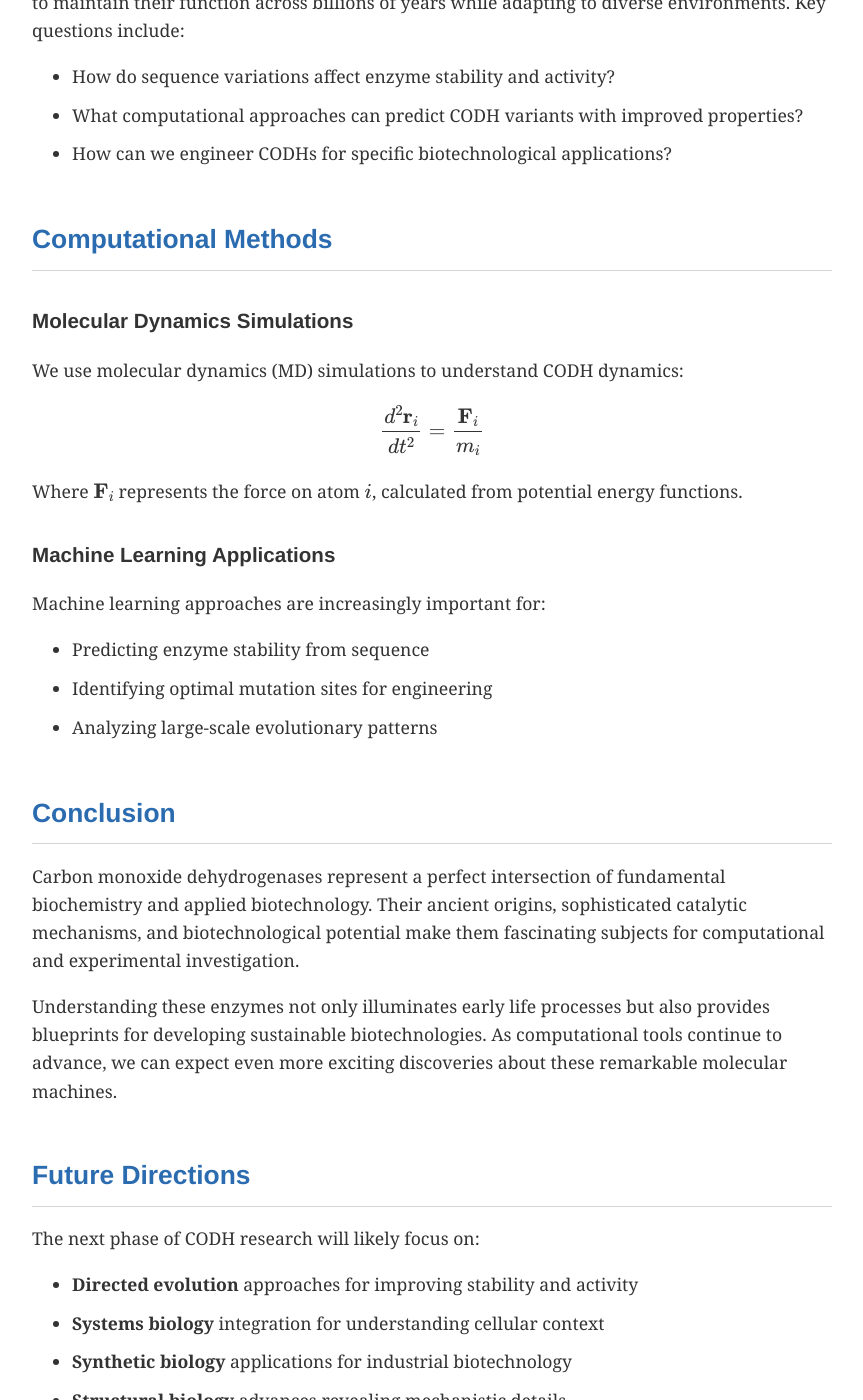
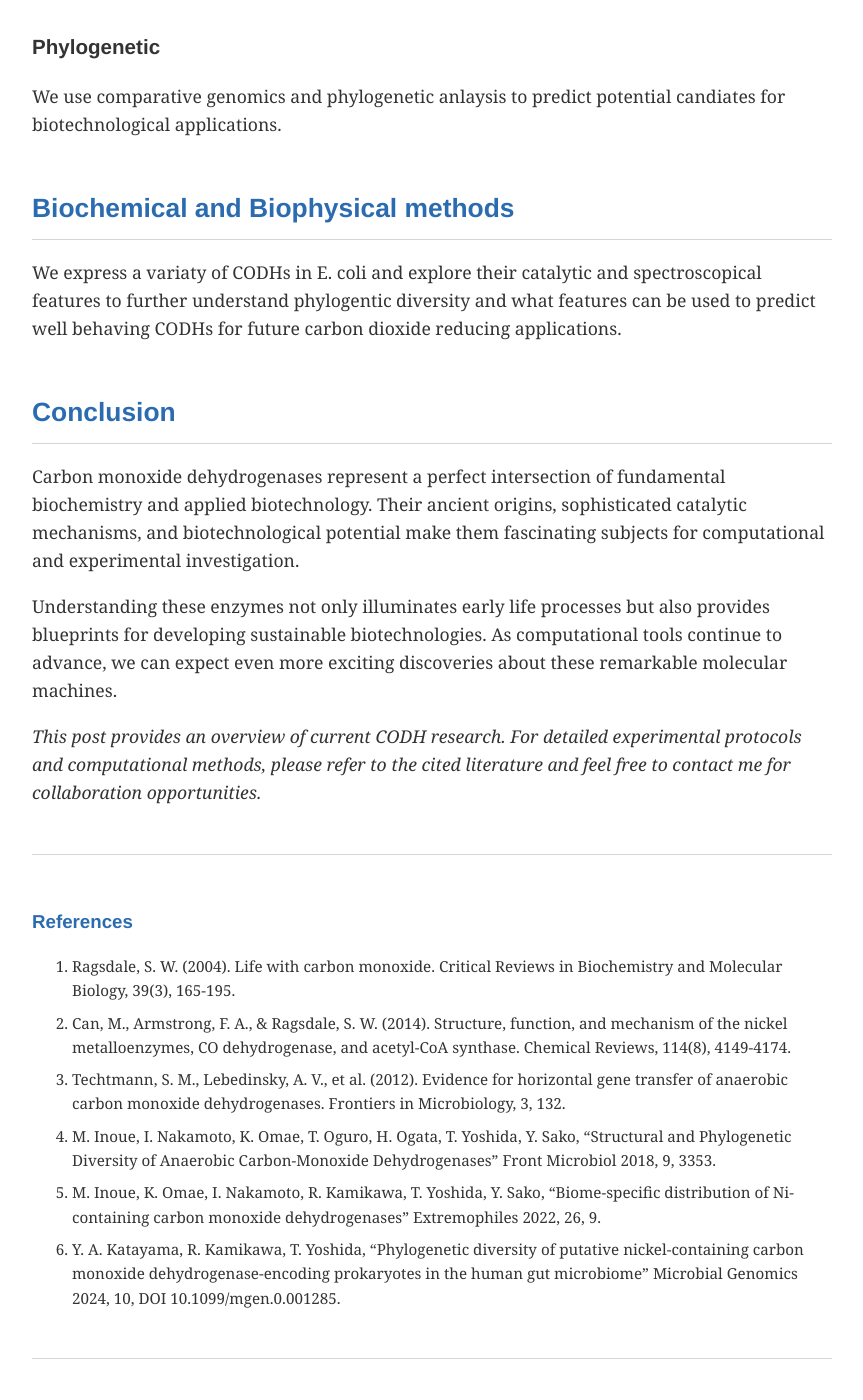
Before and after one commit to boehmax/boehmax.github.io, a Jekyll site: the page built from _posts/2025-08-26-carbon-monoxide-dehydrogenases-overview.md, in a window 1280 px wide and 1400 px high, scrolled down 3924 px. Shown: the whole window, without its empty margins (208-1071 px from the left). Built offline with Jekyll 4.4.1, drawn with Linux system fonts in a browser that asks for light colours; nearby versions of some CDN libraries; some of the changed text lies outside the part shown.

Commit message:
Revise CODH overview with new references and examples

````diff
--- a/_posts/2024-01-20-carbon-monoxide-dehydrogenases-overview.md
+++ b/_posts/2025-08-26-carbon-monoxide-dehydrogenases-overview.md
@@ -11,6 +11,9 @@
   - "Ragsdale, S. W. (2004). Life with carbon monoxide. Critical Reviews in Biochemistry and Molecular Biology, 39(3), 165-195."
   - "Can, M., Armstrong, F. A., & Ragsdale, S. W. (2014). Structure, function, and mechanism of the nickel metalloenzymes, CO dehydrogenase, and acetyl-CoA synthase. Chemical Reviews, 114(8), 4149-4174."
   - "Techtmann, S. M., Lebedinsky, A. V., et al. (2012). Evidence for horizontal gene transfer of anaerobic carbon monoxide dehydrogenases. Frontiers in Microbiology, 3, 132."
+  - "M. Inoue, I. Nakamoto, K. Omae, T. Oguro, H. Ogata, T. Yoshida, Y. Sako, “Structural and Phylogenetic Diversity of Anaerobic Carbon-Monoxide Dehydrogenases” Front Microbiol 2018, 9, 3353."
+  - "M. Inoue, K. Omae, I. Nakamoto, R. Kamikawa, T. Yoshida, Y. Sako, “Biome-specific distribution of Ni-containing carbon monoxide dehydrogenases” Extremophiles 2022, 26, 9."
+  - "Y. A. Katayama, R. Kamikawa, T. Yoshida, “Phylogenetic diversity of putative nickel-containing carbon monoxide dehydrogenase-encoding prokaryotes in the human gut microbiome” Microbial Genomics 2024, 10, DOI 10.1099/mgen.0.001285."
 data_availability: "Protein structures referenced in this post are available from the Protein Data Bank (PDB). Sequence data can be accessed through NCBI GenBank."
 ---
 
@@ -40,14 +43,17 @@
 | Bacteria | *Carboxydothermus hydrogenoformans* | Thermophilic |
 | Bacteria | *Moorella thermoacetica* | Acetogenic |
 
+Just to name a few!
+
 ## Structural Features
 
 ### Active Site Architecture
 
 The CODH active site contains a unique nickel-iron-sulfur cluster (NiFe₄S₄) known as the C-cluster. This sophisticated metallocenter enables the enzyme's remarkable catalytic efficiency:
 
+#### Such kinetics can be well analysed using python!
+
 ```python
-# Example: Calculating enzyme kinetics parameters
 import numpy as np
 import matplotlib.pyplot as plt
 
@@ -70,27 +76,11 @@
 plt.grid(True, alpha=0.3)
 plt.show()
 ```
+This blog will contain handy programing tips that will improve the life of Biochemists with R and Python!
 
 ### Computational Analysis
 
-Recent computational studies have revealed important insights about CODH structure-function relationships:
-
-```r
-# R code for analyzing CODH sequence conservation
-library(bio3d)
-library(ggplot2)
-
-# Example: Loading and analyzing CODH sequences
-codh_sequences <- read.fasta("codh_family.fasta")
-codh_alignment <- seqaln(codh_sequences)
-
-# Calculate conservation scores
-conservation <- conserv(codh_alignment)
-
-# Identify highly conserved regions (>80% conservation)
-conserved_positions <- which(conservation > 0.8)
-print(paste("Number of highly conserved positions:", length(conserved_positions)))
-```
+The phylogentic anlaysis of CODHs has helped us understand the structure function and genomic context function relationships better and better. Many papers have been published on this already!
 
 ## Biotechnological Applications
 
@@ -121,23 +111,13 @@
 
 ## Computational Methods
 
-### Molecular Dynamics Simulations
+### Phylogenetic
 
-We use molecular dynamics (MD) simulations to understand CODH dynamics:
+We use comparative genomics and phylogenetic anlaysis to predict potential candiates for biotechnological applications.
 
-$$
-\frac{d^2\mathbf{r}_i}{dt^2} = \frac{\mathbf{F}_i}{m_i}
-$$
+## Biochemical and Biophysical methods
 
-Where $\mathbf{F}_i$ represents the force on atom $i$, calculated from potential energy functions.
-
-### Machine Learning Applications
-
-Machine learning approaches are increasingly important for:
-
-- Predicting enzyme stability from sequence
-- Identifying optimal mutation sites for engineering
-- Analyzing large-scale evolutionary patterns
+We express a variaty of CODHs in E. coli and explore their catalytic and spectroscopical features to further understand phylogentic diversity and what features can be used to predict well behaving CODHs for future carbon dioxide reducing applications.
 
 ## Conclusion
 
@@ -145,13 +125,4 @@
 
 Understanding these enzymes not only illuminates early life processes but also provides blueprints for developing sustainable biotechnologies. As computational tools continue to advance, we can expect even more exciting discoveries about these remarkable molecular machines.
 
-## Future Directions
-
-The next phase of CODH research will likely focus on:
-
-- **Directed evolution** approaches for improving stability and activity
-- **Systems biology** integration for understanding cellular context
-- **Synthetic biology** applications for industrial biotechnology
-- **Structural biology** advances revealing mechanistic details
-
 *This post provides an overview of current CODH research. For detailed experimental protocols and computational methods, please refer to the cited literature and feel free to contact me for collaboration opportunities.*
````
